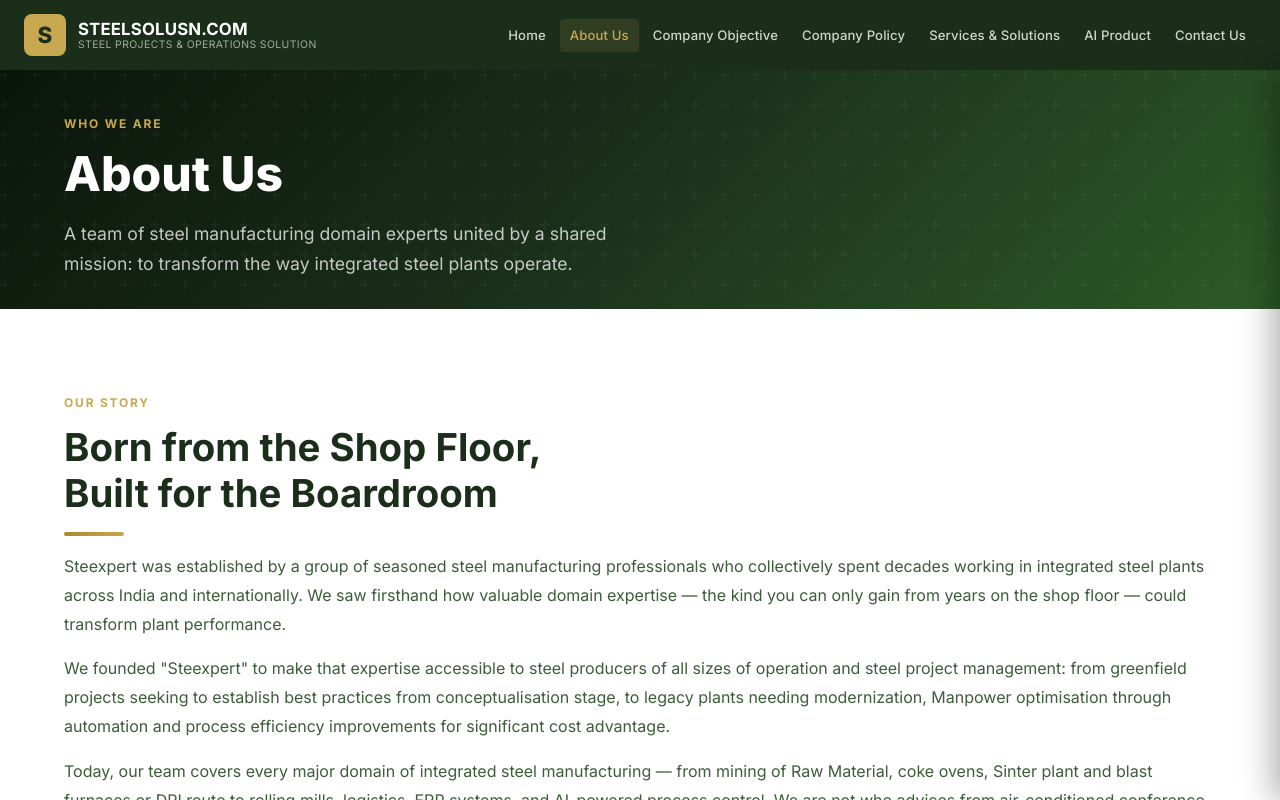
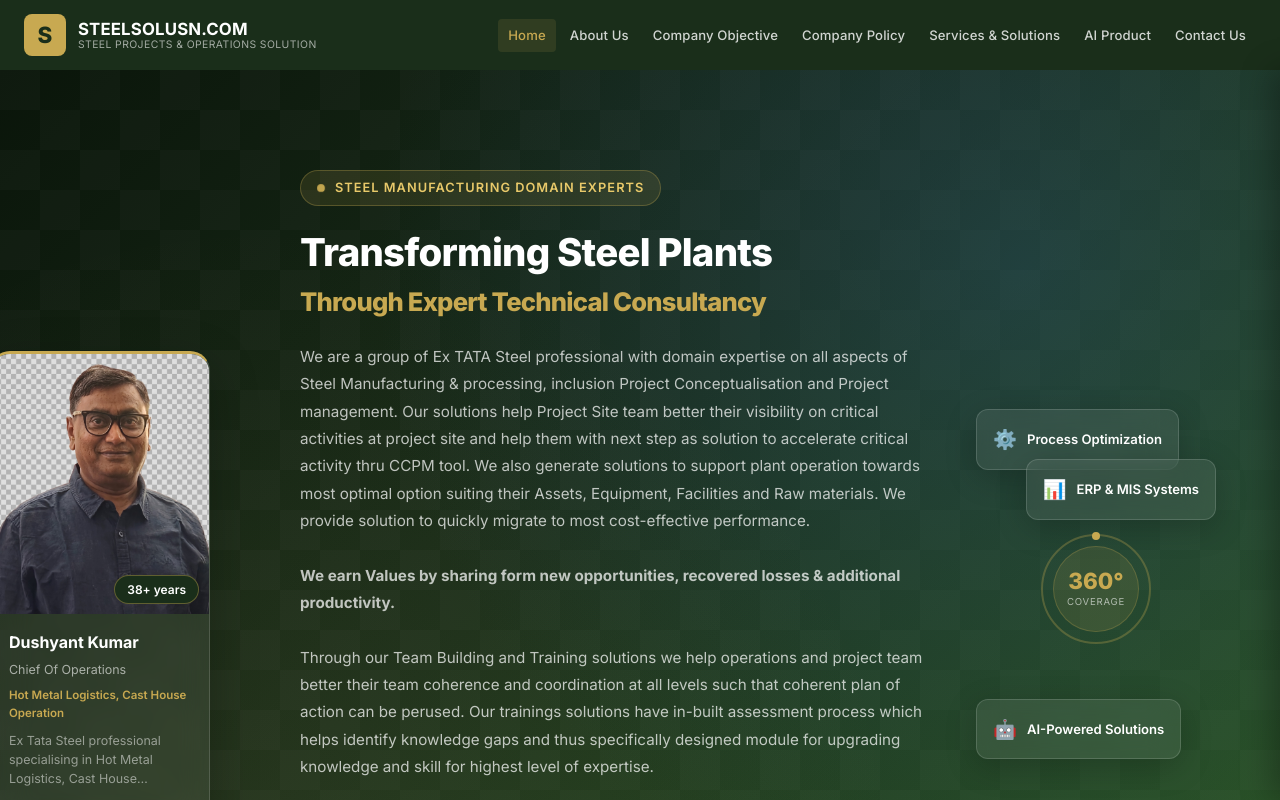
Before and after one commit to AnkurAnubhav/steexprt, a React (Vite) app: page /#/ in a window 1280 px wide. Before the commit this address led to /#/about-us. Shown: the top 800 px of the page. Built offline with nearby package versions, Linux system fonts and the light colour scheme.

Commit message:
about us page change

```diff
--- a/src/components/HeroSection.jsx
+++ b/src/components/HeroSection.jsx
@@ -76,7 +76,7 @@
             We are a group of Ex TATA Steel professional with domain expertise on all aspects
             of Steel Manufacturing & processing, inclusion Project Conceptualisation and Project
             management. Our solutions help Project Site team better their visibility on critical
-            activities at project site and help them with nest step as solution to accelerate
+            activities at project site and help them with next step as solution to accelerate
             critical activity thru CCPM tool. We also generate solutions to support plant
             operation towards most optimal option suiting their Assets, Equipment, Facilities and
             Raw materials. We provide solution to quickly migrate to most cost-effective performance.
--- a/src/pages/AboutUs.jsx
+++ b/src/pages/AboutUs.jsx
@@ -60,6 +60,32 @@
         </div>
       </section>
 
+    {/* Team Section */}
+      <section className="section bg-off-white">
+        <div className="container">
+          <div className="section-header-center">
+            <span className="section-label">The People Behind Steexpert</span>
+            <h2 className="section-title">Meet Our Expert Team</h2>
+            <div className="accent-divider-center" />
+            <p className="section-subtitle">
+              Each member of our team brings decades of hands-on experience in a
+              specific domain of steel manufacturing — forming a comprehensive,
+              fully-integrated consulting capability.
+            </p>
+          </div>
+
+          {experts.length === 1 ? (
+            <ExpertCardFeatured expert={experts[0]} />
+          ) : (
+            <div className="about-experts-grid">
+              {experts.map(expert => (
+                <ExpertCardGrid key={expert.id} expert={expert} />
+              ))}
+            </div>
+          )}
+        </div>
+      </section>
+
       {/* Company Story */}
       <section className="section">
         <div className="container">
@@ -71,14 +97,14 @@
               </h2>
               <div className="accent-divider" />
               <p className="about-story-body">
-                Steexpert was established by a group of seasoned steel manufacturing
+                STEELSOLUSN.COM was established by a group of seasoned steel manufacturing
                 professionals who collectively spent decades working in integrated
                 steel plants across India and internationally. We saw firsthand how
                 valuable domain expertise — the kind you can only gain from years on
                 the shop floor — could transform plant performance.
               </p>
               <p className="about-story-body mt-16">
-                We founded "Steexpert" to make that expertise accessible to steel
+                We founded "STEELSOLUSN.COM" to make that expertise accessible to steel
                 producers of all sizes of operation and steel project management: from
                 greenfield projects seeking to establish best practices from conceptualisation
                 stage, to legacy plants needing modernization, Manpower optimisation through
@@ -118,32 +144,6 @@
         </div>
       </section>
 
-      {/* Team Section */}
-      <section className="section bg-off-white">
-        <div className="container">
-          <div className="section-header-center">
-            <span className="section-label">The People Behind Steexpert</span>
-            <h2 className="section-title">Meet Our Expert Team</h2>
-            <div className="accent-divider-center" />
-            <p className="section-subtitle">
-              Each member of our team brings decades of hands-on experience in a
-              specific domain of steel manufacturing — forming a comprehensive,
-              fully-integrated consulting capability.
-            </p>
-          </div>
-
-          {experts.length === 1 ? (
-            <ExpertCardFeatured expert={experts[0]} />
-          ) : (
-            <div className="about-experts-grid">
-              {experts.map(expert => (
-                <ExpertCardGrid key={expert.id} expert={expert} />
-              ))}
-            </div>
-          )}
-        </div>
-      </section>
-
       {/* CTA */}
       <section className="about-cta">
         <div className="container">
--- a/src/pages/Home.jsx
+++ b/src/pages/Home.jsx
@@ -13,7 +13,7 @@
   },
   {
     icon: '🤖',
-    title: 'Special Product',
+    title: 'AI Products',
     description:
       'Our AI-Based Smart Plant Operations App delivers self-learning AI with voice-guided process control, custom for specific plant operations on a mobile-first platform.',
     path: '/special-product',
@@ -102,7 +102,7 @@
         <div className="container">
           <div className="home__why-grid">
             <div className="home__why-content">
-              <span className="section-label">Why Steexpert</span>
+              <span className="section-label">Why STEELSOLUSN.COM</span>
               <h2 className="section-title">Unmatched Domain Depth in Steel Manufacturing</h2>
               <div className="accent-divider" />
               <p className="section-subtitle">
```
